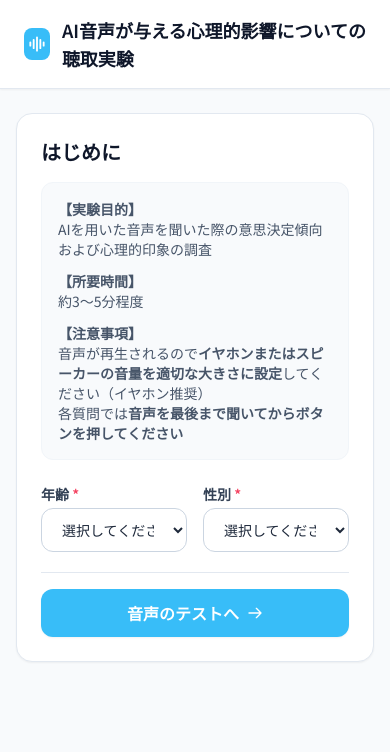
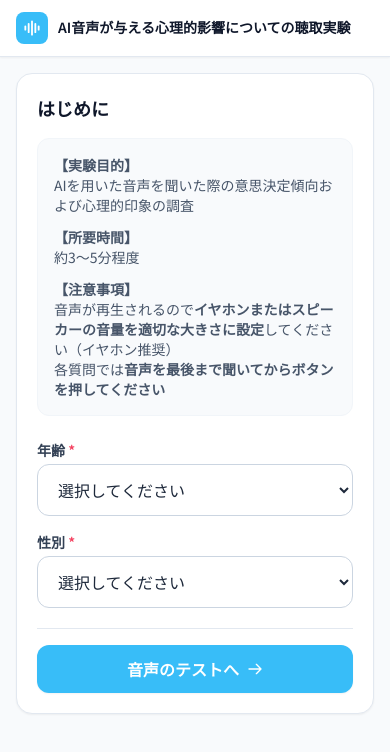
Before and after one commit to voice-researchex/voice_exp, a plain HTML site: page index.html in a window 390 px wide. Drawn offline with nearby package versions, Linux system fonts and the light colour scheme.

Commit message:
Add files via upload

```diff
--- a/index.html
+++ b/index.html
@@ -12,15 +12,15 @@
 </head>
 <body class="min-h-screen text-slate-800 flex flex-col justify-between">
 
-    <header class="w-full bg-white shadow-sm border-b border-slate-200 py-4 px-6 mb-6">
+<header class="w-full bg-white shadow-sm border-b border-slate-200 py-3 sm:py-4 px-4 sm:px-6 mb-4 sm:mb-6">
     <div class="max-w-4xl mx-auto flex justify-between items-center">
-            <div class="flex items-center space-x-3">
-                <div class="w-8 h-8 rounded-lg bg-sky-400 flex items-center justify-center text-white">
+        <div class="flex items-center space-x-2.5 sm:space-x-3">
+            <div class="w-8 h-8 shrink-0 rounded-lg bg-sky-400 flex items-center justify-center text-white">
                 <svg class="w-5 h-5" fill="none" stroke="currentColor" stroke-width="2.2" stroke-linecap="round" viewBox="0 0 24 24">
                     <path d="M4 10v4M8 7v10M12 4v16M16 7v10M20 10v4" />
                 </svg>
             </div>
-                <h1 class="text-lg font-semibold text-slate-900">AI音声が与える心理的影響についての聴取実験</h1>
+            <h1 class="text-sm sm:text-lg font-semibold text-slate-900 leading-snug">AI音声が与える心理的影響についての聴取実験</h1>
         </div>
     </div>
 </header>
@@ -28,9 +28,8 @@
 
 
     <main class="max-w-2xl mx-auto w-full px-4 mb-12 flex-grow">
-        <section class="bg-white rounded-2xl shadow-sm border border-slate-200 p-6 md:p-8">
-            <h2 class="text-xl font-bold text-slate-900 mb-4">はじめに</h2>
-            <div class="prose prose-slate text-sm text-slate-600 mb-6 space-y-3 bg-slate-50 p-4 rounded-xl border border-slate-100">
+	<section class="bg-white rounded-2xl shadow-sm border border-slate-200 p-5 sm:p-8">
+    <h2 class="text-lg sm:text-xl font-bold text-slate-900 mb-4">はじめに</h2>           <div class="prose prose-slate text-sm text-slate-600 mb-6 space-y-3 bg-slate-50 p-4 rounded-xl border border-slate-100">
                 <p><strong>【実験目的】</strong>
                 			<br>AIを用いた音声を聞いた際の意思決定傾向および心理的印象の調査</p>
                 <p><strong>【所要時間】</strong>
@@ -43,11 +42,10 @@
             <div id="validationError" class="hidden mb-4 p-3 bg-rose-50 border border-rose-200 text-rose-700 text-sm rounded-xl"></div>
 
             <form onsubmit="return false;" class="space-y-5">
-                <div class="grid grid-cols-2 gap-4">
+            <div class="grid grid-cols-1 sm:grid-cols-2 gap-4">
     				<div>
         		<label class="block text-sm font-semibold text-slate-700 mb-1">年齢 <span class="text-rose-500">*</span></label>
-                        <select id="participantAge" class="w-full px-4 py-2.5 border border-slate-300 rounded-xl focus:ring-2 focus:ring-sky-500 focus:border-sky-500 text-sm bg-white" required>
-                            <option value="">選択してください</option>
+        		<select id="participantAge" class="w-full px-4 py-3 sm:py-2.5 border border-slate-300 rounded-xl focus:ring-2 focus:ring-sky-500 focus:border-sky-500 text-base sm:text-sm bg-white" required>                            <option value="">選択してください</option>
                             <option value="teens">10代</option>
                             <option value="twenties">20代</option>
                             <option value="thirties">30代</option>
@@ -58,7 +56,7 @@
                     </div>
                     <div>
                         <label class="block text-sm font-semibold text-slate-700 mb-1">性別 <span class="text-rose-500">*</span></label>
-                        <select id="participantGender" class="w-full px-4 py-2.5 border border-slate-300 rounded-xl focus:ring-2 focus:ring-sky-500 focus:border-sky-500 text-sm bg-white" required>
+                        <select id="participantAge" class="w-full px-4 py-3 sm:py-2.5 border border-slate-300 rounded-xl focus:ring-2 focus:ring-sky-500 focus:border-sky-500 text-base sm:text-sm bg-white" required>                            <option value="">選択してください</option>
                             <option value="">選択してください</option>
                             <option value="male">男性</option>
                             <option value="female">女性</option>
```
Also changed, not shown: audiotest.html (+4 -4 lines), data_send.html (+4 -4 lines), experiment.html (+15 -15 lines). Lines whose indentation alone changed are shown as unchanged.
